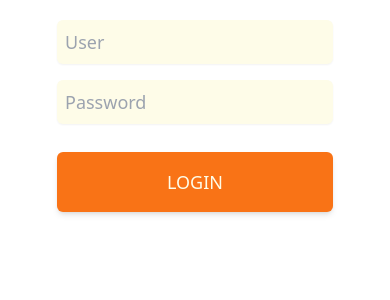
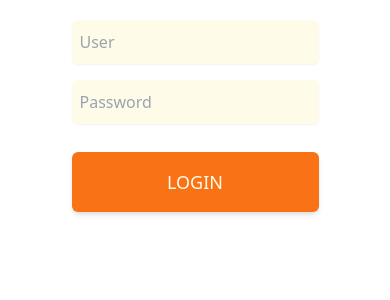
Before and after one commit to espin-tolosa/calendar-ts, a React (Vite) app: page / in a window 390 px wide. Shown: the top 300 px of the page. Built offline with nearby package versions, Linux system fonts and the light colour scheme.

Commit message:
Prevent zoom on mobile via css

```diff
--- a/index.html
+++ b/index.html
@@ -3,11 +3,8 @@
   <head>
     <meta charset="UTF-8" />
     <link rel="icon" type="image/svg+xml" href="/src/favicon.svg" />
-    <meta
-      name="viewport"
-      content="width=device-width, initial-scale=1.0, maximum-scale=1.0"
-    />
-    <title>Vite App</title>
+    <meta name="viewport" content="width=device-width, initial-scale=1.0" />
+    <title>JH Calendar</title>
   </head>
   <body>
     <div id="root"></div>
--- a/src/index.css
+++ b/src/index.css
@@ -275,3 +275,13 @@
     background: red;
   }
 }
+
+@layer utilities {
+  input[type="text"],
+  input[type="number"],
+  input[type="email"],
+  input[type="tel"],
+  input[type="password"] {
+    font-size: 16px;
+  }
+}
```
